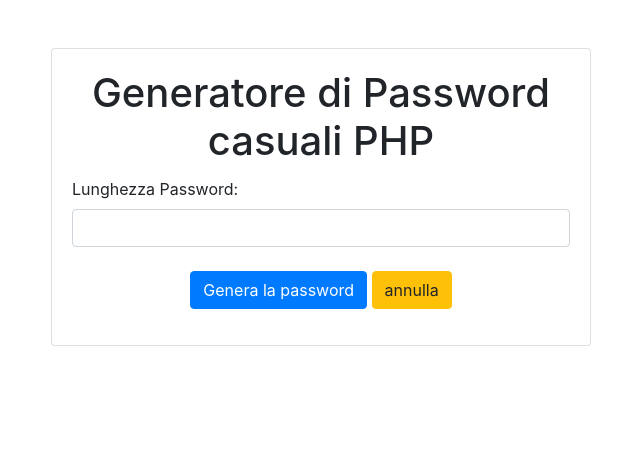
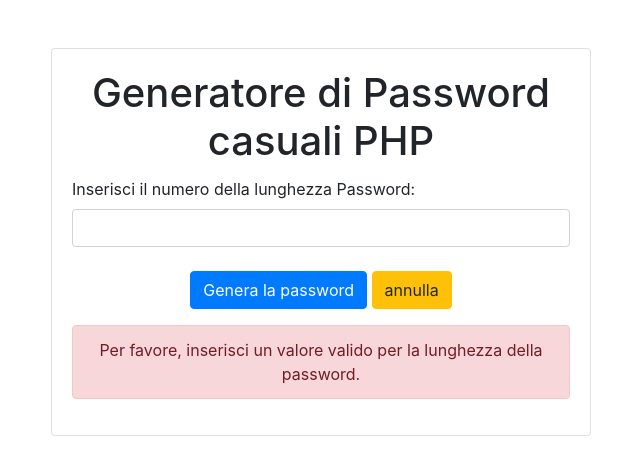
Before and after one commit to SimoneMenichetti/php-strong-password-generator, a PHP site: page / in a window 1280 px wide. Shown: the top 475 px of the page, without its empty margins (319-959 px from the left). Run offline with PHP 8.4, Linux system fonts and the light colour scheme.

Commit message:
feat:( miles 1 add control condition if the password is greater than 8 or less than 32 otherwise it generates an error)

```diff
--- a/index.php
+++ b/index.php
@@ -10,7 +10,7 @@
         $charactersLength = strlen($characters);
 
         // inseriamo un controllo della lunghezza dei caratteri
-        var_dump($charactersLength);
+        // var_dump($charactersLength);
 
         // inizializiamo un ciclo for per generare casualmente la password
 
@@ -18,12 +18,12 @@
             // utilizziamo rand per dare un valore minimo ed un massimo x i caratteri casuali da selezionare
             $randomI=rand(0,$charactersLength-1);
             // controllo del valore var indice random
-            var_dumb($randomI);
+            // var_dump($randomI);
 
-            $password.= $characters[$randomI];
+            $password .= $characters[$randomI];
 
             // controllo password
-            var_dump($password);
+            // var_dump($password);
         }
 
         // ritorniamo la password generata
@@ -31,6 +31,33 @@
     }
 
     // verifica della lunghezza della password settata
+
+    $passwordLength=isset($_GET['length']) ? intval($_GET['length']) : 0;
+
+    // utilizziamo un controllo della pass inserita per la lunghezza
+        // var_dump($passwordLength);
+
+        $generatedPassword='';
+
+        // errore
+        $error='';
+
+        // creiamo una condizione di controllo se la password e maggiore uguale a 8 o minore uguale a 32 genera altrimenti errore
+
+        if($passwordLength> 0){
+            if($passwordLength >= 8 && $passwordLength <=32){
+                $generatedPassword =  CreateRandomPassword($passwordLength);
+                // altrimenti text errore
+            } else{
+                $error='La lunghezza della password deve avere tot caratteri compresi fra 8 e 32';
+
+            }
+
+        } else {
+            $error = 'Per favore, inserisci un valore valido per la lunghezza della password.';
+            // controllo su password generata
+            // var_dump($generatedPassword);
+        }
 
 ?>
 
@@ -50,20 +77,30 @@
                 <div class='card mt-5'>
                     <div class='card-body'>
                         <h1 class='card-title text-center'>Generatore di Password casuali PHP</h1>
-                        <!-- creazione form  action  con processo in GET -->
+                        <!-- Creazione form action con processo in GET -->
                         <form action="" method='GET'>
                             <div class='form-group'>
-                               <label for="length">Lunghezza Password:</label>
-                                <!-- inserito un input minimo e max di lughezza -->
-                                <input type="number" class='form-control' id='lenght' name='lenght' min='8' max='32' required><br>
+                                <label for="length">Inserisci il numero della lunghezza Password:</label>
+                                <!-- Inserito un input minimo e max di lunghezza -->
+                                <input type="number" class='form-control' id='length' name='length' min='8' max='32' required><br>
                                 <div class="text-center">
-                                    <!-- inserimento input -->
+                                    <!-- Inserimento input -->
                                     <input type="submit" class='btn btn-primary' value='Genera la password'>
-                                    <!-- input reset form -->
+                                    <!-- Input reset form -->
                                     <input type="reset" class='btn btn-warning' value='annulla'>
                                 </div>
                             </div>
                         </form>
+
+                        <?php if ($error): ?>
+                            <div class="alert alert-danger mt-3 text-center">
+                                <?php echo htmlspecialchars($error); ?>
+                            </div>
+                        <?php elseif ($generatedPassword): ?>
+                            <div class="alert alert-success mt-3 text-center">
+                                <strong>Password Generata:</strong> <?php echo htmlspecialchars($generatedPassword); ?>
+                            </div>
+                        <?php endif; ?>
                     </div>
                 </div>
             </div>
@@ -71,3 +108,4 @@
     </div>
 </body>
 </html>
+</html>
```
